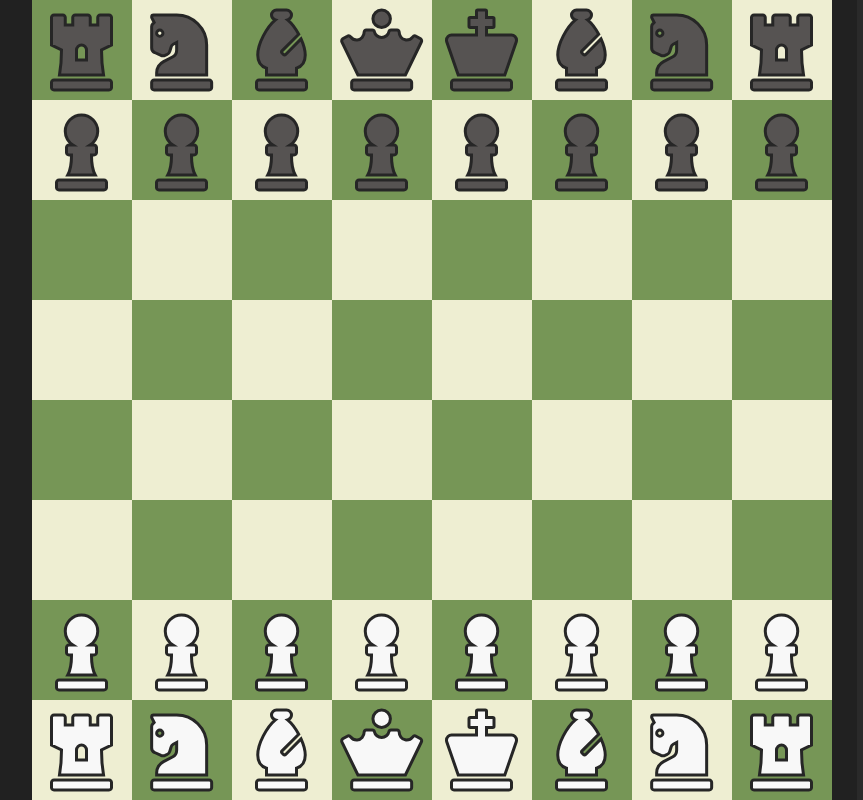
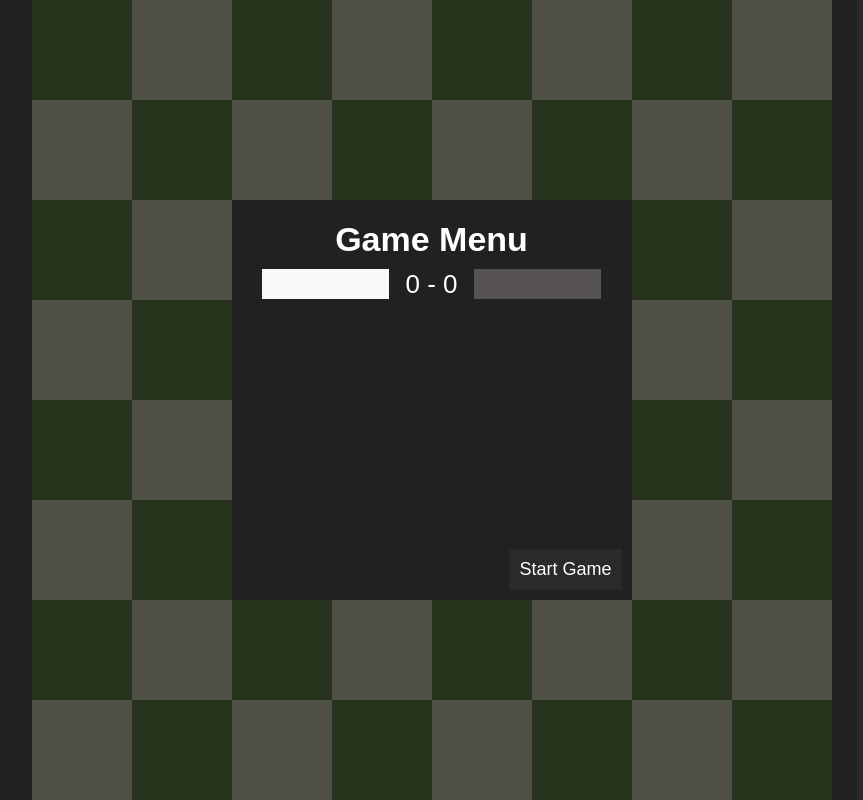
Before and after one commit to NSteczynski/Chess, a React app: page / in a window 1280 px wide. Shown: the whole page, without its empty margins (21-884 px from the left). Built offline with nearby package versions, Linux system fonts and the light colour scheme.

Commit message:
Add game menu, end game, restart game.

```diff
--- a/src/app.tsx
+++ b/src/app.tsx
@@ -1,10 +1,10 @@
 import React from "react"
+import GameMenu from "./components/gameMenu"
 import Board from "./components/board"
 import GameInformation from "./components/gameInformation"
-import PromotionMenu from "./components/promotionMenu"
 import DefaultSettings from "./core/settings"
 import DefaultAppState from "./core/appstate"
-import getPieceMoves from "./core/pieceMoves"
+import getPieceMoves, { isPositionAttacked } from "./core/pieceMoves"
 import { getPositionName } from "./core/functions"
 import { Dictionary, Vector, Settings, AppState, Piece, PlayerColor, PieceTypes, PieceMove, MoveTypes } from "./core/types"
 
@@ -19,15 +19,16 @@ const App: React.FunctionComponent<{}> = () => {
     const secondPlayerColor = settings.startPlayer === PlayerColor.WHITE ? PlayerColor.BLACK : PlayerColor.WHITE
     const firstPlayer = createPlayerPieces(settings.startPlayer, 6, false)
     const secondPlayer = createPlayerPieces(secondPlayerColor, 0, true)
-    return setState(prevState => ({ ...prevState, pieces: { ...firstPlayer, ...secondPlayer }, currentPlayerMove: settings.startPlayer }))
+    return setState({ ...DefaultAppState, pieces: { ...firstPlayer, ...secondPlayer }, playerMove: settings.startPlayer })
   }, [settings.hasStarted])
 
   React.useEffect(() => {
     const playerKing = state.pieces[Object.keys(state.pieces).find(key => state.pieces[key].type === PieceTypes.KING && state.pieces[key].color === state.playerMove) as string]
-    if (!Object.keys(state.pieces).length)
+    const oppositeColor = state.playerMove === PlayerColor.WHITE ? PlayerColor.BLACK : PlayerColor.WHITE
+    if (!Object.keys(state.pieces).length || Object.keys(getPieceMoves(playerKing, state.pieces)).length  || !isPositionAttacked(playerKing.position, oppositeColor, state.pieces))
       return undefined
-    if (!Object.keys(getPieceMoves(playerKing, state.pieces)).length)
-      return setSettings(prevState => ({ ...prevState, hasStarted: false }))
+
+    return setSettings(prevState => ({ ...prevState, hasStarted: false, startPlayer: state.playerMove, score: { ...prevState.score, [oppositeColor]: prevState.score[oppositeColor] + 1 } }))
   }, [state.playerMove])
 
   const createPlayerPieces = (color: PlayerColor, offsetY: number, switchRows: boolean): Dictionary<Piece> => {
@@ -35,8 +36,8 @@ const App: React.FunctionComponent<{}> = () => {
     const pawnY  = switchRows ? offsetY + 1 : offsetY
     const pieceY = switchRows ? offsetY     : offsetY + 1
 
-    for (let i = 0; i < 8; ++i)
-      pieces[getPositionName({ x: i, y: pawnY })] = { color, type: PieceTypes.PAWN, position: { x: i, y: pawnY }}
+    // for (let i = 0; i < 8; ++i)
+    //   pieces[getPositionName({ x: i, y: pawnY })] = { color, type: PieceTypes.PAWN, position: { x: i, y: pawnY }}
     pieces[getPositionName({ x: 0, y: pieceY })] = { color, type: PieceTypes.ROOK  , position: { x: 0, y: pieceY }}
     pieces[getPositionName({ x: 1, y: pieceY })] = { color, type: PieceTypes.KNIGHT, position: { x: 1, y: pieceY }}
     pieces[getPositionName({ x: 2, y: pieceY })] = { color, type: PieceTypes.BISHOP, position: { x: 2, y: pieceY }}
@@ -48,6 +49,8 @@ const App: React.FunctionComponent<{}> = () => {
 
     return pieces
   }
+
+  const onGameStart = (): void => setSettings(prevState => ({ ...prevState, hasStarted: true }))
 
   const onCellClick = (position: Vector): void => {
     if (state.promotionPiece != undefined)
@@ -116,6 +119,8 @@ const App: React.FunctionComponent<{}> = () => {
 
   return (
     <React.Fragment>
+      <div className="gameContainer">
+        <GameMenu {...settings} onGameStart={onGameStart} />
         <Board
             pieces={state.pieces}
             selectedPosition={state.selected && state.selected.position}
@@ -125,6 +130,7 @@ const App: React.FunctionComponent<{}> = () => {
             onCellClick={onCellClick}
             onPromotionClick={onPromotionClick}
           />
+      </div>
       <GameInformation historyMoves={state.historyMoves} />
     </React.Fragment>
   )
--- a/src/components/board.scss
+++ b/src/components/board.scss
@@ -2,8 +2,8 @@
   display: flex;
   flex-direction: column;
   align-items: center;
-  width: 800px;
-  height: 800px;
+  width: 100%;
+  height: 100%;
 
   & > .row {
     display: flex;
@@ -41,8 +41,8 @@
         height: 100%;
 
         &:hover { cursor: pointer; }
-        &.black { color: $blackPiece; }
-        &.white { color: $whitePiece; }
+        &.black > i:before { color: $blackPiece; font-family: inherit; }
+        &.white > i:before { color: $whitePiece; font-family: inherit; }
       }
     }
   }
--- a/src/components/components.scss
+++ b/src/components/components.scss
@@ -1,3 +1,4 @@
+@import "./gameMenu.scss";
 @import "./board.scss";
 @import "./gameInformation.scss";
 @import "./promotionMenu.scss";
--- /dev/null
+++ b/src/components/gameMenu.scss
@@ -0,0 +1,56 @@
+.gameMenu {
+  position: absolute;
+  display: flex;
+  justify-content: center;
+  align-items: center;
+  top: 0px;
+  left: 0px;
+  width: 100%;
+  height: 100%;
+  z-index: 1;
+  background: $move;
+
+  & > .container {
+    display: flex;
+    flex-direction: column;
+    width: 50%;
+    height: 50%;
+    padding: 10px;
+    background: $background;
+
+    & > h2 {
+      font-size: 34px;
+      padding: 10px;
+      text-align: center;
+    }
+
+    & > .score > p {
+      display: flex;
+      justify-content: space-between;
+      font-size: 26px;
+      padding: 0px 20px;
+
+      & > span {
+        display: block;
+        width: 37.5%;
+        height: 30px;
+
+        &.white { background-color: $whitePiece; }
+        &.black { background-color: $blackPiece; }
+      }
+    }
+
+    & > button {
+      font-size: 18px;
+      padding: 10px;
+      place-self: flex-end;
+      margin-top: auto;
+      background: $container;
+
+      &:hover {
+        cursor: pointer;
+        background: $lightContainer;
+      }
+    }
+  }
+}
--- /dev/null
+++ b/src/components/gameMenu.tsx
@@ -0,0 +1,23 @@
+import React from "react"
+import { Settings, PlayerColor } from "../core/types"
+
+const GameMenu: React.FunctionComponent<{
+  onGameStart: () => void
+} & Settings> = ({ hasStarted, startPlayer, score, onGameStart }) => {
+  if (hasStarted)
+    return null
+
+  return (
+    <div className="gameMenu">
+      <div className="container">
+        <h2>Game Menu</h2>
+        <div className="score">
+          <p><span className="white" /> {score[PlayerColor.WHITE]} - {score[PlayerColor.BLACK]} <span className="black" /></p>
+        </div>
+        <button onClick={onGameStart}>Start Game</button>
+      </div>
+    </div>
+  )
+}
+
+export default GameMenu
--- a/src/components/promotionMenu.scss
+++ b/src/components/promotionMenu.scss
@@ -22,7 +22,7 @@
     height: 100%;
 
     &:hover { cursor: pointer; }
-    &.black { color: $blackPiece; }
-    &.white { color: $whitePiece; }
+    &.black > i:before { color: $blackPiece; font-family: inherit; }
+    &.white > i:before { color: $whitePiece; font-family: inherit; }
   }
 }
--- a/src/components/row.tsx
+++ b/src/components/row.tsx
@@ -20,7 +20,6 @@ const Row: React.FunctionComponent<{
     const type = (id + x) % 2 === 0 ? "even" : "odd"
     const className = "cell " + type + (selectedMoves[getPositionName({ x, y: id })] != undefined ? " move" : "") + (isSelected || isLastMove ? " selected" : "")
     const displayPromotionMenu = promotionPiece && promotionPiece.position.x === x && promotionPiece.position.y === id
-    console.log(displayPromotionMenu)
 
     return (
       <div key={x} className={className} onClick={() => onCellClick({ x, y: id })}>
--- a/src/core/pieceMoves.ts
+++ b/src/core/pieceMoves.ts
@@ -179,7 +179,13 @@ const getLineMoves = (piece: Piece, changeX: number, changeY: number, pieces: Di
   return moves
 }
 
-const isPositionAttacked = (position: Vector, color: PlayerColor, pieces: Dictionary<Piece>): boolean => {
+/**
+ * Returns true if position is attacked by provided PlayerColor.
+ * @param position The position to be checked.
+ * @param color The PlayerColor that attack.
+ * @param pieces The dictionary of pieces.
+ */
+export const isPositionAttacked = (position: Vector, color: PlayerColor, pieces: Dictionary<Piece>): boolean => {
   return !!Object.keys(pieces).find(key => {
     const current = pieces[key]
     if (current.color !== color)
--- a/src/core/settings.ts
+++ b/src/core/settings.ts
@@ -1,8 +1,12 @@
 import { Settings, PlayerColor } from "./types"
 
 const DefaultSettings: Settings = {
-  hasStarted: true,
-  startPlayer: PlayerColor.WHITE
+  hasStarted: false,
+  startPlayer: PlayerColor.WHITE,
+  score: {
+    [PlayerColor.WHITE]: 0,
+    [PlayerColor.BLACK]: 0
+  }
 }
 
 export default DefaultSettings
--- a/src/core/types.ts
+++ b/src/core/types.ts
@@ -1,5 +1,8 @@
 /** The dictionary with string as key. */
 export type Dictionary<T> = { [name: string]: T }
+
+/** The dictionary with enum as key. */
+export type EnumDictionary<T extends string | symbol | number, U> = { [K in T]: U }
 
 /** The vector 2D. */
 export interface Vector {
@@ -15,6 +18,8 @@ export interface Settings {
   hasStarted: boolean
   /** Determines which player starts the game. */
   startPlayer: PlayerColor
+  /** The game score. */
+  score: EnumDictionary<PlayerColor, number>
 }
 
 /** The app state. */
--- a/src/style.scss
+++ b/src/style.scss
@@ -3,6 +3,8 @@
 @import "./components/components.scss";
 
 *, *:before, *:after {
+  font-family: Arial, Helvetica, sans-serif;
+  color: $text;
   box-sizing: border-box;
 }
 
@@ -22,5 +24,11 @@ body {
     justify-content: center;
     width: 100vw;
     height: 100vh;
+
+    & > .gameContainer {
+      position: relative;
+      width: 800px;
+      height: 800px;
+    }
   }
 }
```
Lines whose indentation alone changed are shown as unchanged.
